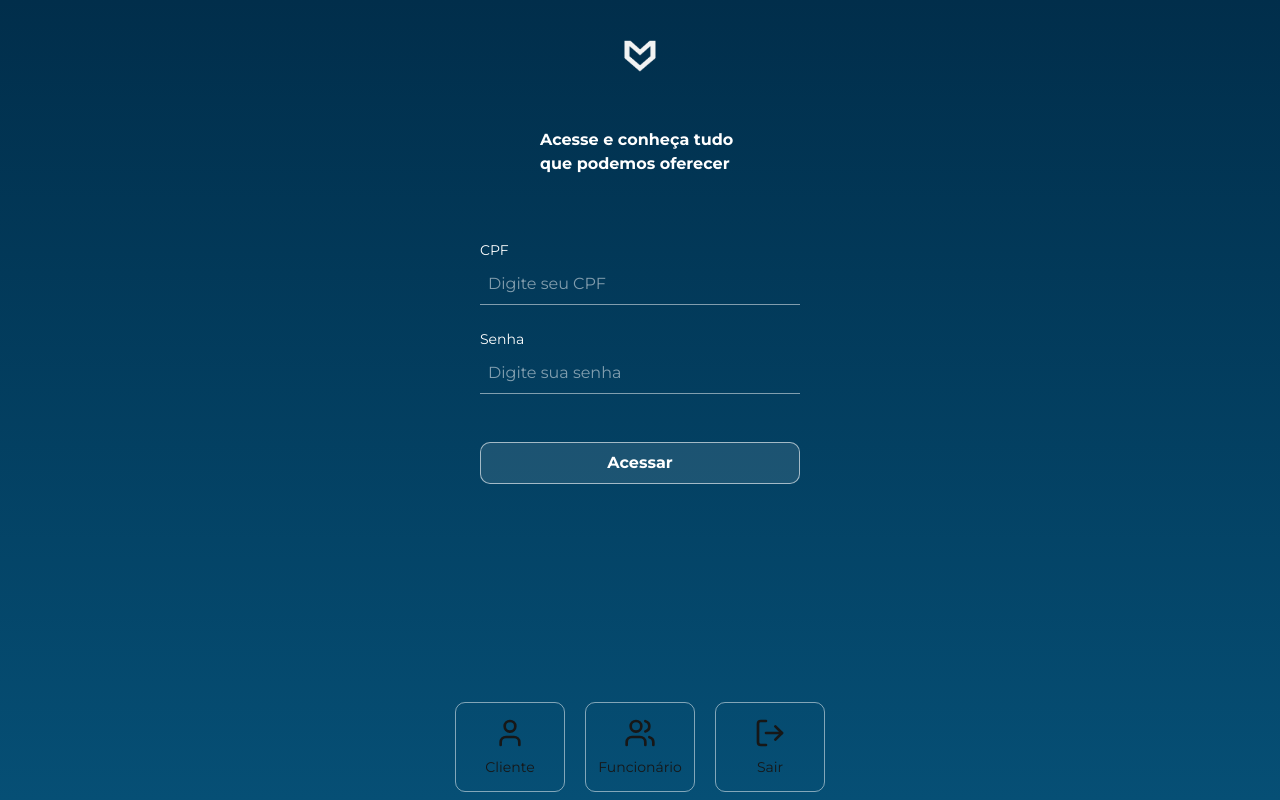
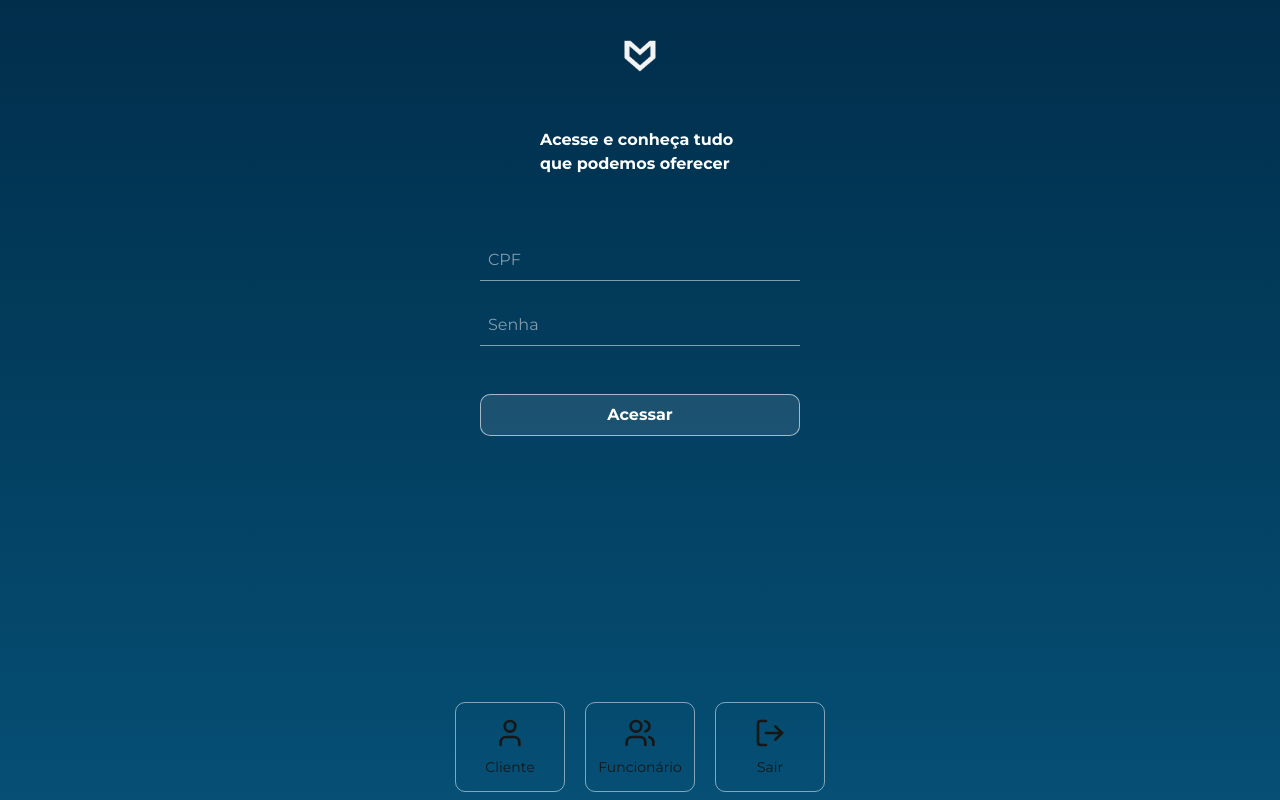
Before and after one commit to LeonardoAtaides/Banco-Malvader, a Next.js app in the folder frontend/: page /Login in a window 1280 px wide. Both pictures are taken after a click on the button "Cliente". Built offline with nearby package versions, Linux system fonts and the light colour scheme.

Commit message:
add label interativo

```diff
--- a/frontend/src/app/Login/page.tsx
+++ b/frontend/src/app/Login/page.tsx
@@ -46,29 +46,44 @@ export default function LoginFuncionario() {
               <h2 className="w-50">Acesse e conheça tudo que podemos oferecer</h2>
             </div>
 
-              <div>
-                <label className="block text-sm mb-1">CPF</label>
+              <div className="relative w-full">
                 <input
                   type="text"
-                  className="w-full bg-transparent border-b border-white/50 outline-none p-2"
-                  placeholder="Digite seu CPF"
+                  id="cpf"
+                  placeholder=" "
+                  required
+                  className="peer w-full bg-transparent border-b border-white/50 p-2 text-white outline-none focus:border-white"
                 />
+                <label
+                  htmlFor="cpf"
+                  className="absolute left-2 top-2 text-white text-sm transition-all peer-placeholder-shown:top-2 peer-placeholder-shown:text-white/50 peer-placeholder-shown:text-base peer-focus:-top-4 peer-focus:text-white peer-focus:text-sm peer-valid:-top-4 peer-valid:text-white peer-valid:text-sm"
+                >
+                CPF
+                </label>
               </div>
 
-              <div>
-                <label className="block text-sm mb-1">Senha</label>
+
+              <div className="relative w-full">
                 <input
                   type="password"
-                  className="w-full bg-transparent border-b border-white/50 outline-none p-2"
-                  placeholder="Digite sua senha"
+                  id="senha"
+                  placeholder=" "
+                  required
+                  className="peer w-full bg-transparent border-b border-white/50 p-2 text-white outline-none focus:border-white"
                 />
+                <label
+                  htmlFor="senha"
+                  className="absolute left-2 top-2 text-white text-sm transition-all peer-placeholder-shown:top-2 peer-placeholder-shown:text-white/50 peer-placeholder-shown:text-base peer-focus:-top-4 peer-focus:text-white peer-focus:text-sm peer-valid:-top-4 peer-valid:text-white peer-valid:text-sm"
+                >
+                Senha
+                </label>
               </div>
 
               <button
                 type="submit"
                 className="border border-white/60 bg-white/10 rounded-[10px] py-2 mt-6 font-bold hover:bg-white/90 hover:text-[#012E4B] transition"
               >
-                Acessar
+              Acessar
               </button>
             </form>
           ) : loginType === "funcionario" ? (
@@ -78,29 +93,45 @@ export default function LoginFuncionario() {
                 <h2 className="w-70 text-center">Olá Prezado, bem vindo de volta! Bom expediente</h2>
               </div>
 
-              <div>
-                <label className="block text-sm mb-1">CPF</label>
+              <div className="relative w-full">
                 <input
                   type="text"
-                  className="w-full bg-transparent border-b border-white/50 outline-none p-2"
-                  placeholder="Digite seu CPF"
+                  id="cpf"
+                  placeholder=" "
+                  required
+                  className="peer w-full bg-transparent border-b border-white/50 p-2 text-white outline-none focus:border-white"
                 />
+                <label
+                  htmlFor="cpf"
+                  className="absolute left-2 top-2 text-white text-sm transition-all peer-placeholder-shown:top-2 peer-placeholder-shown:text-white/50 peer-placeholder-shown:text-base peer-focus:-top-4 peer-focus:text-white peer-focus:text-sm peer-valid:-top-4 peer-valid:text-white peer-valid:text-sm"
+                >
+                CPF
+                </label>
               </div>
 
-              <div>
-                <label className="block text-sm mb-1">Senha</label>
+
+              <div className="relative w-full">
                 <input
                   type="password"
-                  className="w-full bg-transparent border-b border-white/50 outline-none p-2"
-                  placeholder="Digite sua senha"
+                  id="senha"
+                  placeholder=" "
+                  required
+                  className="peer w-full bg-transparent border-b border-white/50 p-2 text-white outline-none focus:border-white"
                 />
+                <label
+                  htmlFor="senha"
+                  className="absolute left-2 top-2 text-white text-sm transition-all peer-placeholder-shown:top-2 peer-placeholder-shown:text-white/50 peer-placeholder-shown:text-base peer-focus:-top-4 peer-focus:text-white peer-focus:text-sm peer-valid:-top-4 peer-valid:text-white peer-valid:text-sm"
+                >
+                Senha
+                </label>
               </div>
+
 
               <button
                 type="submit"
                 className="border border-white/60 bg-white/10 rounded-[10px] py-2 mt-6 font-bold hover:bg-white/90 hover:text-[#012E4B] transition"
               >
-                Acessar
+              Acessar
               </button>
             </form>
           ) : null}
```
